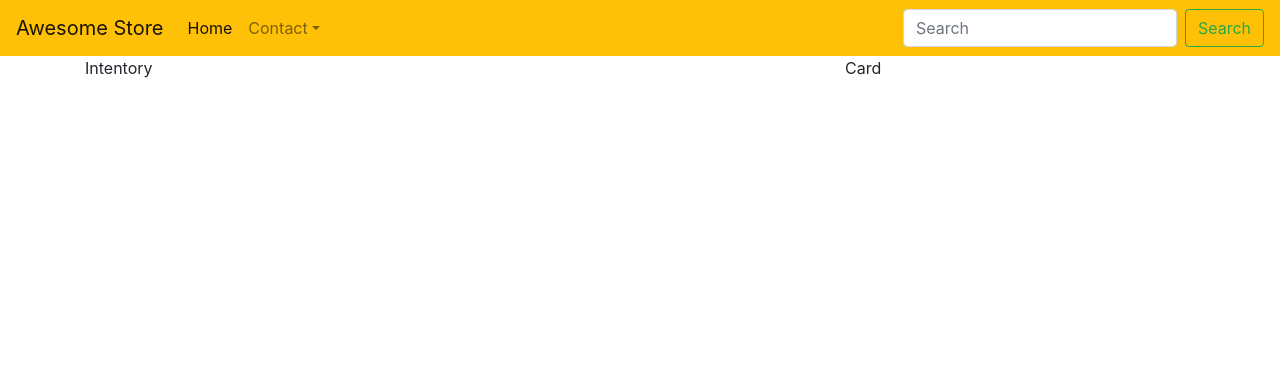
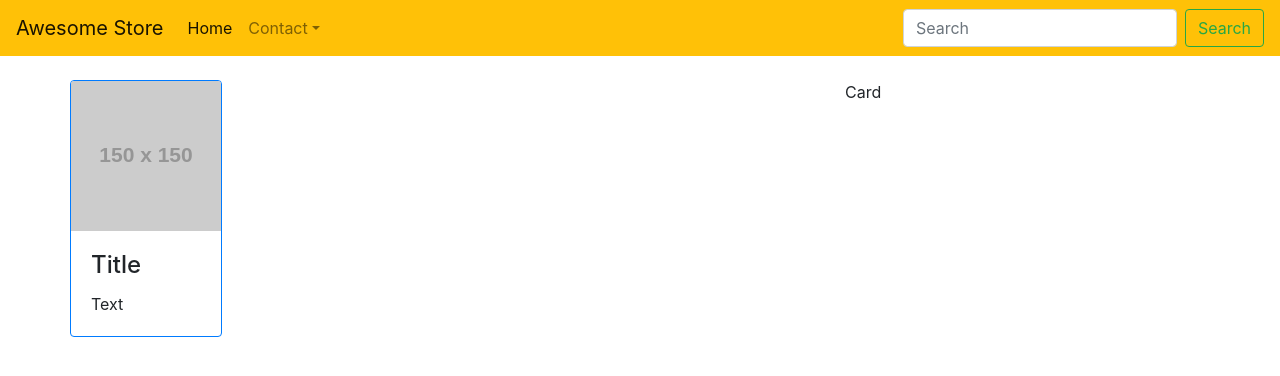
Before and after one commit to NaimBiswas/vue-cli-simple-ecommerce, a Vue app: page / in a window 1280 px wide. Shown: the top 376 px of the page. Built offline with nearby package versions, Linux system fonts and the light colour scheme.

Commit message:
add card and image

```diff
--- a/src/App.vue
+++ b/src/App.vue
@@ -27,10 +27,19 @@
           </form>
        </div>
     </nav>
-    <div class="container">
+    <div class="container mt-4">
        <div class="row">
          <div class="col-lg-8">
-            Intentory
+            <div class="row">
+             <div class="card border-primary">
+               <img class="card-img-top" src="https://via.placeholder.com/150
+C/O https://placeholder.com/" alt="">
+               <div class="card-body">
+                 <h4 class="card-title">Title</h4>
+                 <p class="card-text">Text</p>
+               </div>
+             </div>
+            </div>
          </div>
          <div class="col-lg-4">
             Card
```
